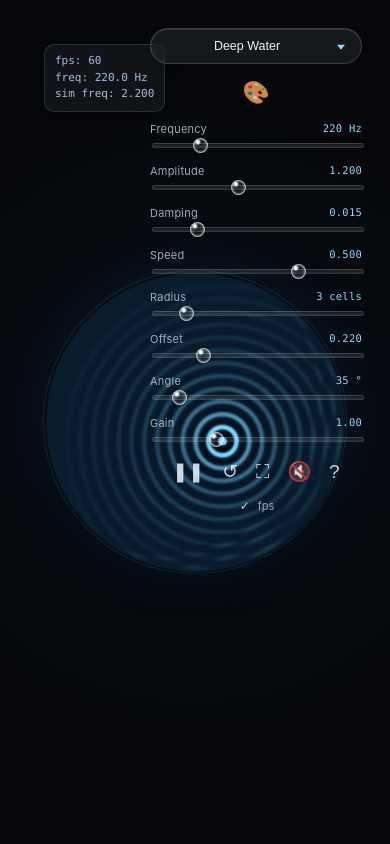
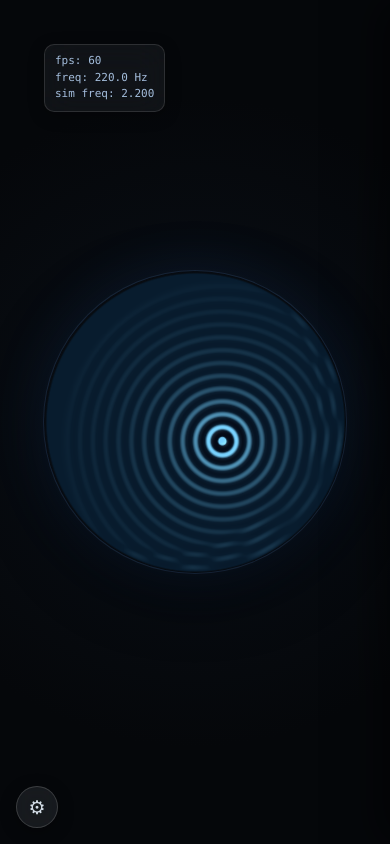
Before and after one commit to BoogieDowns/Ripple, a React (Vite) app: page / in a window 390 px wide. Built offline with nearby package versions, Linux system fonts and the light colour scheme.

Commit message:
Add mobile-responsive control panel drawer

```diff
--- a/index.html
+++ b/index.html
@@ -3,7 +3,7 @@
   <head>
     <meta charset="UTF-8" />
     <meta name="viewport" content="width=device-width, initial-scale=1.0" />
-    <title>Resonance Lab</title>
+    <title>Ripple</title>
   </head>
   <body>
     <div id="root"></div>
--- a/src/App.tsx
+++ b/src/App.tsx
@@ -33,6 +33,14 @@ export default function App() {
   const [showColorPicker, setShowColorPicker] = useState(false);
   const [showHelp, setShowHelp] = useState(false);
   const [resetSignal, setResetSignal] = useState(0);
+
+  // On narrow screens the control panel becomes a slide-out drawer
+  // rather than an always-visible floating sidebar (which would end up
+  // covering most of a phone-sized dish) — see the media query in
+  // app.css. This state only matters visually below that breakpoint; on
+  // desktop the toggle button stays hidden and the panel behaves exactly
+  // as before.
+  const [isPanelOpen, setIsPanelOpen] = useState(false);
 
   // Fullscreen targets this container (the dish + its overlays, not the
   // whole page/control panel) — lives here so the toggle button can sit
@@ -146,7 +154,16 @@ export default function App() {
         customColors={customColors}
         onOpenColorPicker={() => setShowColorPicker(true)}
         onOpenHelp={() => setShowHelp(true)}
+        isPanelOpen={isPanelOpen}
       />
+      <button
+        className="panel-toggle-button"
+        onClick={() => setIsPanelOpen((v) => !v)}
+        aria-label={isPanelOpen ? "Close controls" : "Open controls"}
+        title={isPanelOpen ? "Close controls" : "Open controls"}
+      >
+        {isPanelOpen ? "×" : "⚙"}
+      </button>
       {showColorPicker && (
         <ColorWheelPicker
           colors={customColors}
--- a/src/components/ControlPanel.tsx
+++ b/src/components/ControlPanel.tsx
@@ -22,6 +22,9 @@ interface ControlPanelProps {
   customColors: RGB[];
   onOpenColorPicker: () => void;
   onOpenHelp: () => void;
+  /** Only affects layout on narrow/mobile screens — see the media query
+   * in app.css. Ignored (no visual effect) above that breakpoint. */
+  isPanelOpen: boolean;
 }
 
 interface SliderConfig {
@@ -81,6 +84,7 @@ export function ControlPanel({
   customColors,
   onOpenColorPicker,
   onOpenHelp,
+  isPanelOpen,
 }: ControlPanelProps) {
   const colorModes =
     customColors.length > 0
@@ -108,7 +112,7 @@ export function ControlPanel({
   };
 
   return (
-    <div className="control-panel">
+    <div className={isPanelOpen ? "control-panel control-panel--open" : "control-panel"}>
       <div className="control-row">
         <GlassSelect value={colorMode} options={colorModes} onChange={onColorModeChange} />
       </div>
--- a/src/styles/app.css
+++ b/src/styles/app.css
@@ -138,6 +138,64 @@ html, body, #root {
 .control-panel::-webkit-scrollbar-thumb {
   background: rgba(255, 255, 255, 0.15);
   border-radius: 3px;
+}
+
+/* ── Mobile: settings toggle button ───────────────────────────────
+   Hidden entirely on desktop (no visual change there at all). On
+   narrow screens (see media query below) it becomes visible and toggles
+   the control panel, which switches from an always-visible floating
+   sidebar into a slide-out drawer — otherwise a 220px-wide fixed sidebar
+   would cover most of a phone-sized dish. */
+.panel-toggle-button {
+  display: none;
+}
+
+@media (max-width: 720px) {
+  .panel-toggle-button {
+    display: flex;
+    position: fixed;
+    bottom: 16px;
+    left: 16px;
+    width: 42px;
+    height: 42px;
+    border-radius: 50%;
+    align-items: center;
+    justify-content: center;
+    background: rgba(255, 255, 255, 0.08);
+    backdrop-filter: blur(16px) saturate(160%);
+    -webkit-backdrop-filter: blur(16px) saturate(160%);
+    border: 1px solid rgba(255, 255, 255, 0.16);
+    color: rgba(234, 244, 255, 0.9);
+    font-size: 19px;
+    line-height: 1;
+    cursor: pointer;
+    z-index: 30;
+    box-shadow: 0 4px 16px rgba(0, 0, 0, 0.35);
+  }
+
+  /* The panel itself becomes a full-height drawer sliding in from the
+     right, hidden off-screen by default and only shown when toggled —
+     rather than always floating over part of the dish the way it does
+     on wider screens. */
+  .control-panel {
+    top: 0;
+    bottom: 0;
+    right: 0;
+    width: min(80vw, 300px);
+    padding: 70px 18px 24px;
+    background: rgba(10, 14, 20, 0.85);
+    backdrop-filter: blur(28px) saturate(160%);
+    -webkit-backdrop-filter: blur(28px) saturate(160%);
+    border-left: 1px solid rgba(255, 255, 255, 0.12);
+    box-shadow: -12px 0 40px rgba(0, 0, 0, 0.5);
+    transform: translateX(100%);
+    transition: transform 0.25s ease;
+    z-index: 25;
+  }
+
+  .control-panel--open {
+    transform: translateX(0);
+  }
 }
 
 .control-row {
```
Also changed, not shown: 1 other file (tests, documents, lock files or other folders).
